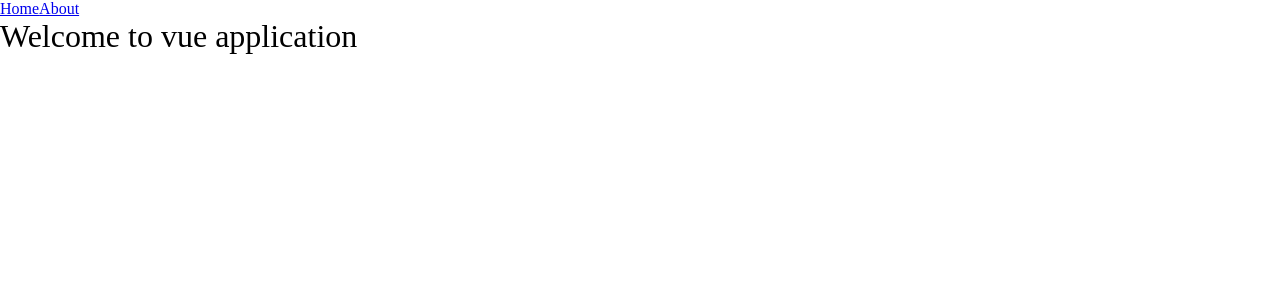
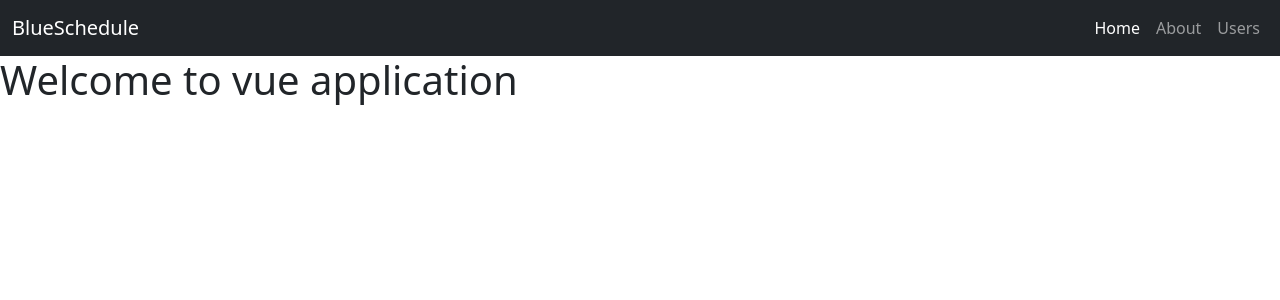
Before and after one commit to caiotbraga/PROJECT-ScheduleAPI-FRONT, a Vue app: page / in a window 1280 px wide. Shown: the top 300 px of the page. Built offline with nearby package versions, Linux system fonts and the light colour scheme.

Commit message:
NavBar implemented

```diff
--- a/src/App.vue
+++ b/src/App.vue
@@ -5,12 +5,30 @@
 
 <template>
   <header>
-
     <div class="wrapper">
 
-      <nav>
-        <RouterLink to="/">Home</RouterLink>
-        <RouterLink to="/about">About</RouterLink>
+      <nav class="navbar navbar-expand-lg navbar-dark bg-dark">
+        <div class="container-fluid">
+          <RouterLink class="navbar-brand" to="/">BlueSchedule</RouterLink>
+          <button class="navbar-toggler" type="button" data-bs-toggle="collapse" data-bs-target="#navbarSupportedContent"
+            aria-controls="navbarSupportedContent" aria-expanded="false" aria-label="Toggle navigation">
+            <span class="navbar-toggler-icon"></span>
+          </button>
+          <div class="collapse navbar-collapse" id="navbarSupportedContent">
+            <ul class="navbar-nav ms-auto mb-2 mb-lg-0">
+              <li class="nav-item">
+                <RouterLink class="nav-link active" to="/">Home</RouterLink>
+              </li>
+              <li class="nav-item">
+                <RouterLink class="nav-link" to="/about">About</RouterLink>
+              </li>
+              <li class="nav-item">
+                <RouterLink class="nav-link" to="/users">Users</RouterLink>
+              </li>
+            </ul>
+
+          </div>
+        </div>
       </nav>
     </div>
   </header>
--- a/src/assets/main.css
+++ b/src/assets/main.css
@@ -1 +1,2 @@
 @import './base.css';
+@import 'bootstrap';
--- a/src/router/index.js
+++ b/src/router/index.js
@@ -1,5 +1,6 @@
 import { createRouter, createWebHistory } from 'vue-router'
 import HomeView from '../views/HomeView.vue'
+import UserView from '../views/User/View.vue'
 
 const router = createRouter({
   history: createWebHistory(import.meta.env.BASE_URL),
@@ -12,10 +13,12 @@
     {
       path: '/about',
       name: 'about',
-      // route level code-splitting
-      // this generates a separate chunk (About.[hash].js) for this route
-      // which is lazy-loaded when the route is visited.
       component: () => import('../views/AboutView.vue')
+    },
+    {
+      path: '/users',
+      name: 'users',
+      component: UserView
     }
   ]
 })
--- /dev/null
+++ b/src/views/User/View.vue
@@ -0,0 +1,5 @@
+<template>
+    <main>
+        <h1>This is User page</h1>
+    </main>
+</template>
```
